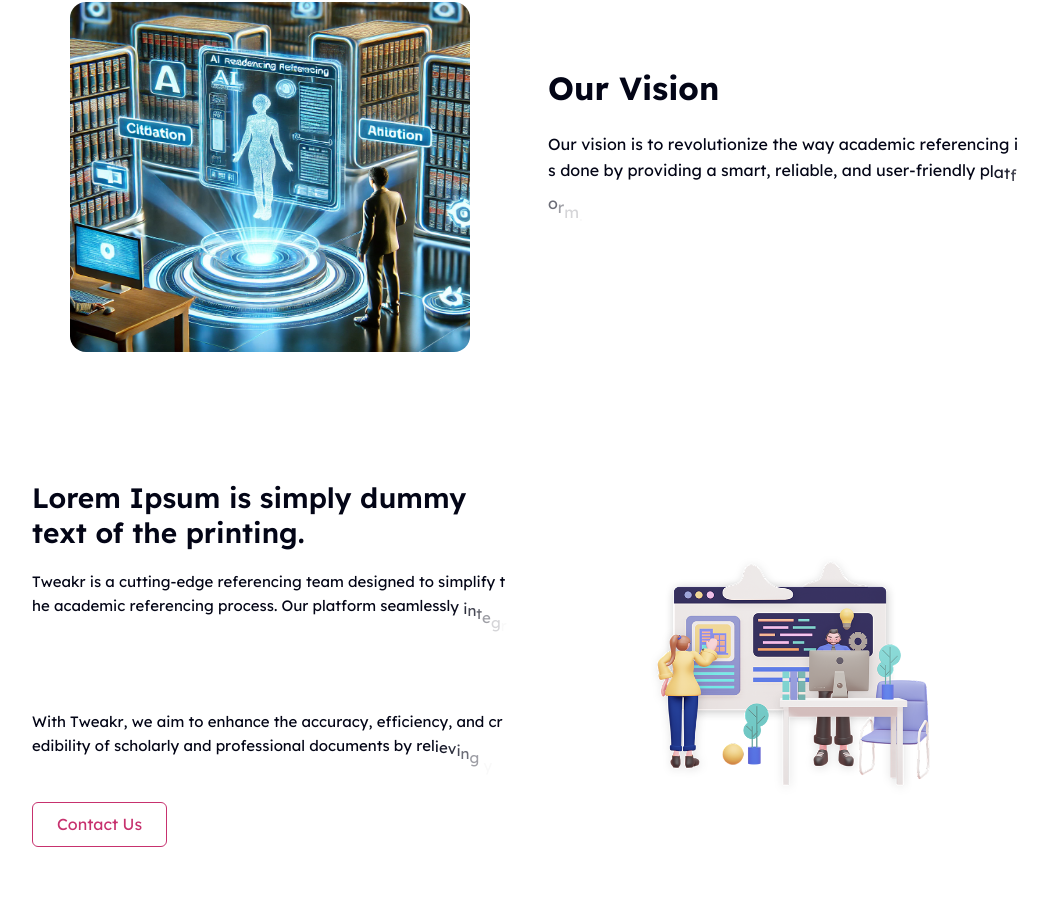
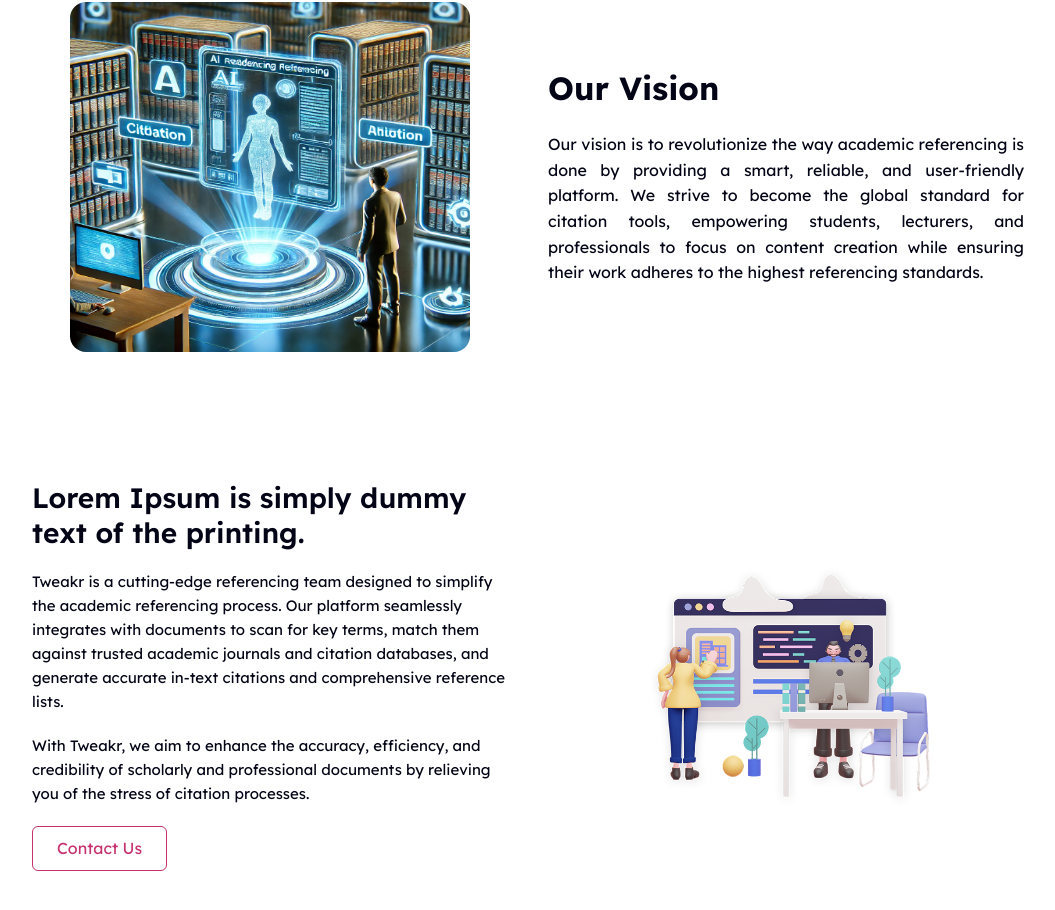
Before and after one commit to Black-fox17/tweakr-frontend, a Next.js app: page / in a window 1280 px wide. Shown: the part 894-1804 px from the top of the page, without its empty margins (112-1167 px from the left). Built offline with nearby package versions, Linux system fonts and the light colour scheme.

Commit message:
typing class removed

```diff
--- a/app/components/About.tsx
+++ b/app/components/About.tsx
@@ -12,10 +12,10 @@ const About = () => {
                     <h1 className="text-[1.5rem] sm:text-[1.75rem] font-semibold animate-fadeInFromTop leading-tight break-words whitespace-normal">
                         Lorem Ipsum is simply dummy text of the printing.
                     </h1>
-                    <p className="text-[14px] sm:text-[15px] leading-[1.6] typing break-words whitespace-normal">
+                    <p className="text-[14px] sm:text-[15px] leading-[1.6]  break-words whitespace-normal">
                         Tweakr is a cutting-edge referencing team designed to simplify the academic referencing process. Our platform seamlessly integrates with documents to scan for key terms, match them against trusted academic journals and citation databases, and generate accurate in-text citations and comprehensive reference lists.
                     </p>
-                    <p className="text-[14px] sm:text-[15px] leading-[1.6] typing break-words whitespace-normal">
+                    <p className="text-[14px] sm:text-[15px] leading-[1.6] break-words whitespace-normal">
                         With Tweakr, we aim to enhance the accuracy, efficiency, and credibility of scholarly and professional documents by relieving you of the stress of citation processes.
                     </p>
                     <div>
--- a/app/components/Hero.tsx
+++ b/app/components/Hero.tsx
@@ -1,31 +1,11 @@
 "use client";
 
-import React, { useEffect } from "react";
 import Button from "./Button";
 import Image from "next/image";
+import Link from "next/link";
 
 const Hero = () => {
-    useEffect(() => {
-        const textElements = document.querySelectorAll(".typing");
-        textElements.forEach((element) => {
-            const text = element.innerHTML;
-            element.innerHTML = "";
-            const lines = text.split("<br>");
-            lines.forEach((line, lineIndex) => {
-                line.split("").forEach((char, charIndex) => {
-                    const span = document.createElement("span");
-                    span.innerHTML = char === " " ? "&nbsp;" : char;
-                    span.style.opacity = "0";
-                    span.style.display = "inline-block";
-                    span.style.animation = `fadeIn 0.5s ease forwards ${(lineIndex * line.length + charIndex) * 0.05}s`;
-                    element.appendChild(span);
-                });
-                if (lineIndex < lines.length - 1) {
-                    element.appendChild(document.createElement("br"));
-                }
-            });
-        });
-    }, []);
+
 
     return (
         <section className="bg-[#E8F4FA] flex items-center justify-center min-h-screen px-4 sm:px-8">
@@ -41,7 +21,9 @@ const Hero = () => {
                         Made for students, researchers, and professionals! Tweakr ensures your work meets the highest academic standards. Powered by professionals and trusted citation databases, we simplify the referencing process saving you time and effort.
                     </p>
                     <Button variant="outlined" overrideStyle="py-2 px-6">
-                        Get Started
+                        <Link href="/sign-up">
+                            Get Started
+                        </Link>
                     </Button>
                 </div>
 
--- a/app/components/Vision.tsx
+++ b/app/components/Vision.tsx
@@ -22,7 +22,7 @@ const Vision = () => {
                     <h1 className="text-[1.75rem] sm:text-[2rem] font-bold animate-fadeInFromTop leading-tight">
                         Our Vision
                     </h1>
-                    <p className="text-[14px] sm:text-[15px] md:text-[16px] leading-[1.6] text-justify typing break-words whitespace-normal">
+                    <p className="text-[14px] sm:text-[15px] md:text-[16px] leading-[1.6] text-justify break-words whitespace-normal">
                         Our vision is to revolutionize the way academic referencing is done by providing a smart, reliable, and user-friendly platform. We strive to become the global standard for citation tools, empowering students, lecturers, and professionals to focus on content creation while ensuring their work adheres to the highest referencing standards.
                     </p>
                 </div>
```
